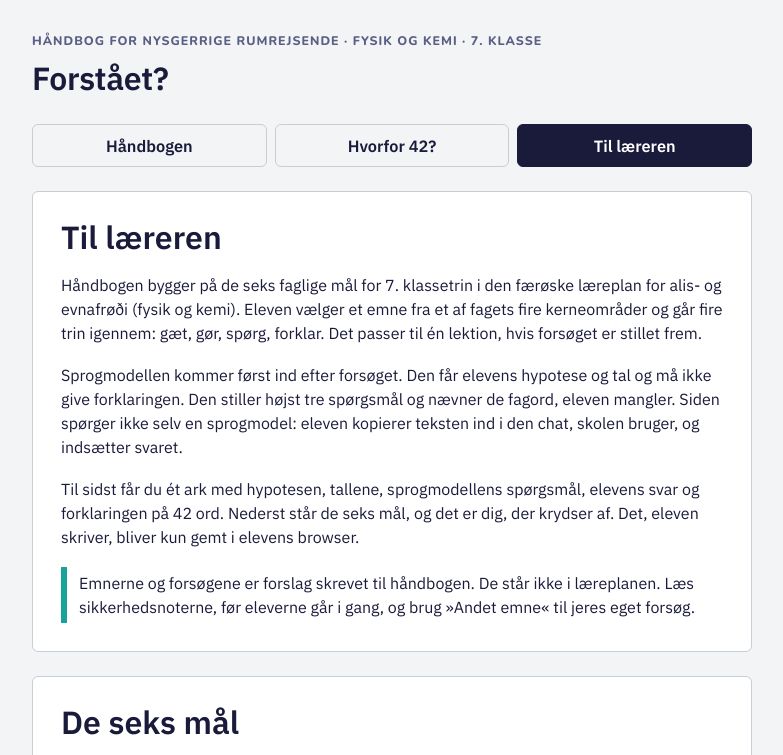
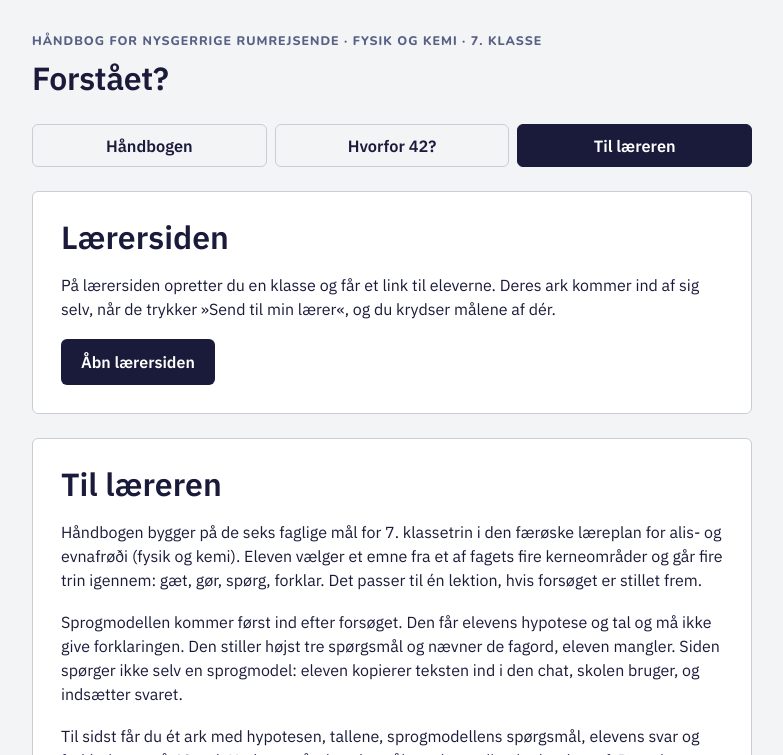
Before and after one commit to katof/forstaaet, a plain HTML site: page elev/index.html in a window 1280 px wide. Both pictures are taken after a click on the tab "Til læreren". Shown: the top 755 px of the page, without its empty margins (248-1031 px from the left). Drawn offline with nearby package versions, Linux system fonts and the light colour scheme.

Commit message:
Elevhåndbog: synlig indgang til lærersiden
Co-Authored-By: Claude Fable 5.2 <noreply@anthropic.com>

```diff
--- a/elev/index.html
+++ b/elev/index.html
@@ -243,6 +243,7 @@ body.laerer #sc-ark{border:0;box-shadow:none;padding:0;background:none}
     <section class="panel" id="sc-laerer" hidden>
       <h2>Lærerside</h2>
       <div id="lr"></div>
+      <p><a href="./">Tilbage til elevhåndbogen</a></p>
     </section>
 
     <!-- the teacher's sheet -->
@@ -303,6 +304,11 @@ body.laerer #sc-ark{border:0;box-shadow:none;padding:0;background:none}
   </div>
 
   <div class="stack" id="view-lar" role="tabpanel" aria-labelledby="tab-lar" hidden>
+    <section class="panel flat" id="laererind">
+      <h2>Lærersiden</h2>
+      <p>På lærersiden opretter du en klasse og får et link til eleverne. Deres ark kommer ind af sig selv, når de trykker »Send til min lærer«, og du krydser målene af dér.</p>
+      <div class="btnrow"><a class="btn" href="?laerer">Åbn lærersiden</a></div>
+    </section>
     <section class="panel flat">
       <h2>Til læreren</h2>
       <p>Håndbogen bygger på de seks faglige mål for 7. klassetrin i den færøske læreplan for alis- og evnafrøði (fysik og kemi). Eleven vælger et emne fra et af fagets fire kerneområder og går fire trin igennem: gæt, gør, spørg, forklar. Det passer til én lektion, hvis forsøget er stillet frem.</p>
@@ -726,6 +732,7 @@ profile($("conf1"),"a"); profile($("conf2"),"b");
 if(URLQ.get("k")){S.klasse=URLQ.get("k").toUpperCase().replace(/[^A-Z0-9]/g,"");}
 if(!TEACHER&&S.step!=="start"&&!topic()) S.step="start";
 show();
+$("laererind").hidden=!API;
 if(LAERER) laererView();
 })();
 </script>
```
